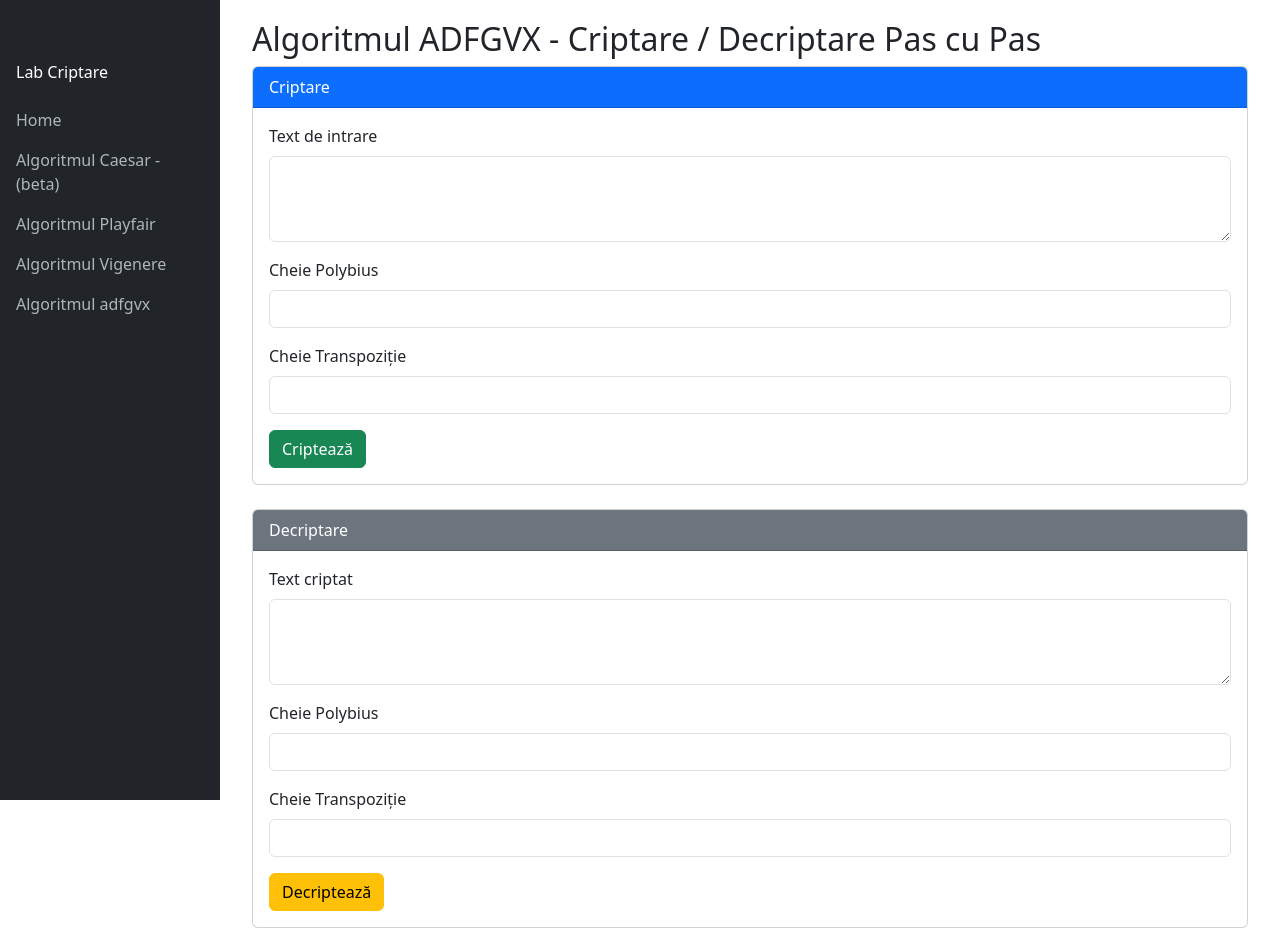
After one commit to Annanas1k/py-cript, a Flask app: page /adfgvx in a window 1280 px wide. The commit adds this page. Run offline with Flask 3, Linux system fonts and the light colour scheme.

Commit message:
lab 1 algoritms

```diff
--- a/app/routes.py
+++ b/app/routes.py
@@ -52,3 +52,330 @@ def caesar():
                            encrypted=encrypted, decrypted=decrypted,
                            plaintext=plaintext, ciphertext=ciphertext,
                            key=key, key2=key2)
+
+
+# ====== Algoritmul Playfair ======
+
+def generate_key_matrix(key: str):
+    key = key.upper().replace("J", "I")
+    matrix = []
+    used = set()
+
+    for c in key:
+        if c.isalpha() and c not in used:
+            used.add(c)
+            matrix.append(c)
+
+    for c in "ABCDEFGHIKLMNOPQRSTUVWXYZ":  # fără J
+        if c not in used:
+            used.add(c)
+            matrix.append(c)
+
+    return [matrix[i*5:(i+1)*5] for i in range(5)]
+
+
+def find_position(matrix, letter):
+    for i, row in enumerate(matrix):
+        for j, val in enumerate(row):
+            if val == letter:
+                return i, j
+    return None
+
+
+def prepare_text(text):
+    text = text.upper().replace("J", "I")
+    text = "".join([c for c in text if c.isalpha()])
+    prepared = []
+    i = 0
+    while i < len(text):
+        a = text[i]
+        b = text[i+1] if i+1 < len(text) else "X"
+        if a == b:
+            prepared.append(a + "X")
+            i += 1
+        else:
+            prepared.append(a + b)
+            i += 2
+    return prepared
+
+
+def playfair_encrypt(plaintext, key):
+    matrix = generate_key_matrix(key)
+    digraphs = prepare_text(plaintext)
+    encrypted = ""
+
+    for pair in digraphs:
+        a, b = pair
+        row1, col1 = find_position(matrix, a)
+        row2, col2 = find_position(matrix, b)
+
+        if row1 == row2:  # aceeași linie
+            encrypted += matrix[row1][(col1 + 1) % 5]
+            encrypted += matrix[row2][(col2 + 1) % 5]
+        elif col1 == col2:  # aceeași coloană
+            encrypted += matrix[(row1 + 1) % 5][col1]
+            encrypted += matrix[(row2 + 1) % 5][col2]
+        else:  # dreptunghi
+            encrypted += matrix[row1][col2]
+            encrypted += matrix[row2][col1]
+
+    return encrypted
+
+
+def playfair_decrypt(ciphertext, key):
+    matrix = generate_key_matrix(key)
+    digraphs = [ciphertext[i:i+2] for i in range(0, len(ciphertext), 2)]
+    decrypted = ""
+
+    for pair in digraphs:
+        a, b = pair
+        row1, col1 = find_position(matrix, a)
+        row2, col2 = find_position(matrix, b)
+
+        if row1 == row2:  # aceeași linie
+            decrypted += matrix[row1][(col1 - 1) % 5]
+            decrypted += matrix[row2][(col2 - 1) % 5]
+        elif col1 == col2:  # aceeași coloană
+            decrypted += matrix[(row1 - 1) % 5][col1]
+            decrypted += matrix[(row2 - 1) % 5][col2]
+        else:  # dreptunghi
+            decrypted += matrix[row1][col2]
+            decrypted += matrix[row2][col1]
+
+    return decrypted
+
+
+@bp.route("/playfair", methods=["GET", "POST"])
+def playfair():
+    encrypted = None
+    decrypted = None
+    plaintext = ""
+    ciphertext = ""
+    key = ""
+
+    if request.method == "POST":
+        action = request.form.get("action")
+
+        if action == "encrypt":
+            plaintext = request.form.get("plaintext", "")
+            key = request.form.get("key", "")
+            encrypted = playfair_encrypt(plaintext, key)
+            matrix = generate_key_matrix(key)
+
+        elif action == "decrypt":
+            ciphertext = request.form.get("ciphertext", "")
+            key = request.form.get("key2", "")
+            decrypted = playfair_decrypt(ciphertext, key)
+            matrix = generate_key_matrix(key)
+
+    return render_template("playfair.html",
+                           plaintext=plaintext,
+                           ciphertext=ciphertext,
+                           key=key,
+                           encrypted=encrypted,
+                           decrypted=decrypted,
+                           matrix=matrix)
+
+
+
+
+# ====== Algoritmul Vigenere ======
+
+def vigenere_encrypt(plaintext, key):
+    plaintext = plaintext.upper()
+    key = key.upper()
+    ciphertext = ""
+    key_index = 0
+
+    for char in plaintext:
+        if char.isalpha():
+            shift = ord(key[key_index % len(key)]) - ord('A')
+            encrypted_char = chr((ord(char) - ord('A') + shift) % 26 + ord('A'))
+            ciphertext += encrypted_char
+            key_index += 1
+        else:
+            ciphertext += char
+    return ciphertext
+
+
+def vigenere_decrypt(ciphertext, key):
+    ciphertext = ciphertext.upper()
+    key = key.upper()
+    plaintext = ""
+    key_index = 0
+
+    for char in ciphertext:
+        if char.isalpha():
+            shift = ord(key[key_index % len(key)]) - ord('A')
+            decrypted_char = chr((ord(char) - ord('A') - shift) % 26 + ord('A'))
+            plaintext += decrypted_char
+            key_index += 1
+        else:
+            plaintext += char
+    return plaintext
+
+
+@bp.route("/vigenere", methods=["GET", "POST"])
+def vigenere():
+    encrypted = None
+    decrypted = None
+    plaintext = ""
+    ciphertext = ""
+    key = ""
+
+    if request.method == "POST":
+        action = request.form.get("action")
+
+        if action == "encrypt":
+            plaintext = request.form.get("plaintext", "")
+            key = request.form.get("key", "")
+            encrypted = vigenere_encrypt(plaintext, key)
+
+        elif action == "decrypt":
+            ciphertext = request.form.get("ciphertext", "")
+            key = request.form.get("key2", "")
+            decrypted = vigenere_decrypt(ciphertext, key)
+
+    return render_template("vigenere.html",
+                           plaintext=plaintext,
+                           ciphertext=ciphertext,
+                           key=key,
+                           encrypted=encrypted,
+                           decrypted=decrypted)
+
+
+
+
+
+# ====== Algoritmul ADFG(V)X======
+import string
+
+SYMBOLS = list(string.ascii_uppercase) + list("0123456789")
+CODES = ['A', 'D', 'F', 'G', 'V', 'X']
+
+
+# Construiește pătratul Polybius
+def create_polybius_square(keyword):
+    keyword = "".join(dict.fromkeys(keyword.upper()))  # elimină duplicatele
+    remaining = [c for c in SYMBOLS if c not in keyword]
+    square_list = list(keyword) + remaining
+
+    polybius = {}
+    inv_polybius = {}
+    for i, row_code in enumerate(CODES):
+        for j, col_code in enumerate(CODES):
+            if i * 6 + j >= len(square_list):
+                continue
+            char = square_list[i * 6 + j]
+            code = row_code + col_code
+            polybius[char] = code
+            inv_polybius[code] = char
+    return polybius, inv_polybius
+
+
+# Criptare cu pași
+def adfgvx_encrypt(plaintext, poly_key, transpo_key):
+    steps = []
+
+    plaintext = plaintext.upper().replace(" ", "")
+    steps.append(f"Text curățat: {plaintext}")
+
+    polybius, _ = create_polybius_square(poly_key)
+
+    coded_text = "".join([polybius[c] for c in plaintext if c in polybius])
+    steps.append(f"Cod Polybius (ADFGVX): {coded_text}")
+
+    cols = len(transpo_key)
+    rows = (len(coded_text) + cols - 1) // cols
+    table = [list(coded_text[i * cols:(i + 1) * cols]) for i in range(rows)]
+    while len(table[-1]) < cols:
+        table[-1].append("")
+
+    steps.append("Tabel transpoziție înainte de sortare:")
+    for r in table:
+        steps.append(" ".join(r))
+
+    sorted_indices = sorted(range(cols), key=lambda i: transpo_key[i])
+    encrypted = ""
+    for i in sorted_indices:
+        for row in table:
+            if row[i]:
+                encrypted += row[i]
+
+    steps.append(f"Text criptat final: {encrypted}")
+    return encrypted, steps
+
+
+# Decriptare cu pași
+def adfgvx_decrypt(ciphertext, poly_key, transpo_key):
+    steps = []
+
+    ciphertext = ciphertext.upper().replace(" ", "")
+    steps.append(f"Text criptat primit: {ciphertext}")
+
+    polybius, inv_polybius = create_polybius_square(poly_key)
+
+    cols = len(transpo_key)
+    rows = (len(ciphertext) + cols - 1) // cols
+    full_cols = len(ciphertext) % cols or cols
+    col_lengths = [rows if i < full_cols else rows - 1 for i in range(cols)]
+    sorted_indices = sorted(range(cols), key=lambda i: transpo_key[i])
+
+    table = [["" for _ in range(cols)] for _ in range(rows)]
+    idx = 0
+    for si, col_idx in enumerate(sorted_indices):
+        for r in range(col_lengths[si]):
+            table[r][col_idx] = ciphertext[idx]
+            idx += 1
+
+    steps.append("Tabel transpoziție reconstruit:")
+    for r in table:
+        steps.append(" ".join(r))
+
+    coded_text = "".join(["".join(row) for row in table])
+
+    plaintext = ""
+    for i in range(0, len(coded_text), 2):
+        pair = coded_text[i:i + 2]
+        if pair in inv_polybius:
+            plaintext += inv_polybius[pair]
+
+    steps.append(f"Text decriptat final: {plaintext}")
+    return plaintext, steps
+
+
+# Flask route
+@bp.route("/adfgvx", methods=["GET", "POST"])
+def adfgvx():
+    plaintext = ""
+    ciphertext = ""
+    poly_key = ""
+    transpo_key = ""
+    encrypted = ""
+    decrypted = ""
+    steps_encrypt = []
+    steps_decrypt = []
+
+    if request.method == "POST":
+        action = request.form.get("action")
+        poly_key = request.form.get("poly_key", "").upper()
+        transpo_key = request.form.get("transpo_key", "").upper()
+
+        if action == "encrypt":
+            plaintext = request.form.get("plaintext", "")
+            encrypted, steps_encrypt = adfgvx_encrypt(plaintext, poly_key, transpo_key)
+        elif action == "decrypt":
+            ciphertext = request.form.get("ciphertext", "")
+            decrypted, steps_decrypt = adfgvx_decrypt(ciphertext, poly_key, transpo_key)
+
+    return render_template(
+        "adfgvx.html",
+        plaintext=plaintext,
+        ciphertext=ciphertext,
+        poly_key=poly_key,
+        transpo_key=transpo_key,
+        encrypted=encrypted,
+        decrypted=decrypted,
+        steps_encrypt=steps_encrypt,
+        steps_decrypt=steps_decrypt
+    )
--- /dev/null
+++ b/app/templates/adfgvx.html
@@ -0,0 +1,78 @@
+{% extends "base.html" %}
+{% block title %}Algoritmul ADFGVX{% endblock %}
+
+{% block content %}
+<h2>Algoritmul ADFGVX - Criptare / Decriptare Pas cu Pas</h2>
+
+<!-- Criptare -->
+<div class="card mb-4">
+    <div class="card-header bg-primary text-white">Criptare</div>
+    <div class="card-body">
+        <form method="POST">
+            <div class="mb-3">
+                <label for="plaintext" class="form-label">Text de intrare</label>
+                <textarea class="form-control" id="plaintext" name="plaintext" rows="3">{{ plaintext|default('') }}</textarea>
+            </div>
+            <div class="mb-3">
+                <label for="poly_key" class="form-label">Cheie Polybius</label>
+                <input type="text" class="form-control" id="poly_key" name="poly_key" value="{{ poly_key|default('') }}">
+            </div>
+            <div class="mb-3">
+                <label for="transpo_key" class="form-label">Cheie Transpoziție</label>
+                <input type="text" class="form-control" id="transpo_key" name="transpo_key" value="{{ transpo_key|default('') }}">
+            </div>
+            <button type="submit" name="action" value="encrypt" class="btn btn-success">Criptează</button>
+        </form>
+
+        {% if steps_encrypt %}
+        <hr>
+        <h5>Pași Criptare:</h5>
+        <ol>
+            {% for step in steps_encrypt %}
+                <li>{{ step }}</li>
+            {% endfor %}
+        </ol>
+        <div class="mt-2">
+            <label class="form-label">Rezultat final:</label>
+            <textarea class="form-control" rows="2" readonly>{{ encrypted }}</textarea>
+        </div>
+        {% endif %}
+    </div>
+</div>
+
+<!-- Decriptare -->
+<div class="card">
+    <div class="card-header bg-secondary text-white">Decriptare</div>
+    <div class="card-body">
+        <form method="POST">
+            <div class="mb-3">
+                <label for="ciphertext" class="form-label">Text criptat</label>
+                <textarea class="form-control" id="ciphertext" name="ciphertext" rows="3">{{ ciphertext|default('') }}</textarea>
+            </div>
+            <div class="mb-3">
+                <label for="poly_key2" class="form-label">Cheie Polybius</label>
+                <input type="text" class="form-control" id="poly_key2" name="poly_key" value="{{ poly_key|default('') }}">
+            </div>
+            <div class="mb-3">
+                <label for="transpo_key2" class="form-label">Cheie Transpoziție</label>
+                <input type="text" class="form-control" id="transpo_key2" name="transpo_key" value="{{ transpo_key|default('') }}">
+            </div>
+            <button type="submit" name="action" value="decrypt" class="btn btn-warning">Decriptează</button>
+        </form>
+
+        {% if steps_decrypt %}
+        <hr>
+        <h5>Pași Decriptare:</h5>
+        <ol>
+            {% for step in steps_decrypt %}
+                <li>{{ step }}</li>
+            {% endfor %}
+        </ol>
+        <div class="mt-2">
+            <label class="form-label">Rezultat final:</label>
+            <textarea class="form-control" rows="2" readonly>{{ decrypted }}</textarea>
+        </div>
+        {% endif %}
+    </div>
+</div>
+{% endblock %}
--- a/app/templates/base.html
+++ b/app/templates/base.html
@@ -5,32 +5,73 @@
     <meta name="viewport" content="width=device-width, initial-scale=1">
     <title>{% block title %}Criptare și Securitate{% endblock %}</title>
     <link href="https://cdn.jsdelivr.net/npm/bootstrap@5.3.2/dist/css/bootstrap.min.css" rel="stylesheet">
+
+    <style>
+        body {
+            margin: 0;
+            padding: 0;
+            display: flex;
+        }
+
+        /* Sidebar fix */
+        .sidebar {
+            position: fixed;
+            top: 0;
+            left: 0;
+            height: 100vh;
+            width: 220px;
+            background-color: #212529; /* echivalent bg-dark */
+            padding-top: 60px;
+        }
+
+        .sidebar .nav-link {
+            color: #adb5bd;
+        }
+
+        .sidebar .nav-link:hover {
+            color: #fff;
+            background-color: #343a40;
+            border-radius: 5px;
+        }
+
+        /* Conținutul paginii mutat la dreapta */
+        .content {
+            margin-left: 220px;
+            padding: 20px;
+            width: 100%;
+        }
+    </style>
 </head>
 <body>
-    <!-- Navbar -->
-    <nav class="navbar navbar-expand-lg navbar-dark bg-dark mb-4 fixed-top">
-        <div class="container-fluid">
-            <a class="navbar-brand" href="{{ url_for('main.home')}}">Lab Criptare</a>
-            <button class="navbar-toggler" type="button" data-bs-toggle="collapse" data-bs-target="#navbarNav">
-                <span class="navbar-toggler-icon"></span>
-            </button>
-            <div class="collapse navbar-collapse" id="navbarNav">
-                <ul class="navbar-nav">
-                    <li class="nav-item"><a class="nav-link" href="{{ url_for('main.home')}}">Home</a></li>
-                    <li class="nav-item"><a class="nav-link" href="{{ url_for('main.caesar')}}">Algoritm Caesar</a></li>
-                    <!-- pe viitor adaugi aici alți algoritmi -->
-                </ul>
-            </div>
+    <!-- Sidebar -->
+    <div class="sidebar">
+        <a class="navbar-brand text-white px-3" href="{{ url_for('main.home')}}">Lab Criptare</a>
+        <ul class="nav flex-column mt-3">
+            <li class="nav-item">
+                <a class="nav-link" href="{{ url_for('main.home')}}">Home</a>
+            </li>
+            <li class="nav-item">
+                <a class="nav-link" href="{{ url_for('main.caesar')}}">Algoritmul Caesar - (beta)</a>
+            </li>
+            <li class="nav-item">
+                <a class="nav-link" href="{{ url_for('main.playfair')}}">Algoritmul Playfair </a>
+            </li>
+            <li class="nav-item">
+                <a class="nav-link" href="{{ url_for('main.vigenere')}}">Algoritmul Vigenere </a>
+            </li>
+            <li class="nav-item">
+                <a class="nav-link" href="{{ url_for('main.adfgvx')}}">Algoritmul adfgvx </a>
+            </li>
+        </ul>
+    </div>
+
+    <!-- Conținut -->
+    <div class="content">
+        <div class="container">
+            {% block content %}
+            {% endblock %}
         </div>
-    </nav>
-
-    <br style="margin-top:100px;">
-
-    <div class="container">
-        {% block content %}
-        {% endblock %}
     </div>
-    <br style="margin-bottom: 100px;">
 
     <script src="https://cdn.jsdelivr.net/npm/bootstrap@5.3.2/dist/js/bootstrap.bundle.min.js"></script>
 </body>
```
Also changed, not shown: app/templates/playfair.html (added, +91 -0 lines), app/templates/vigenere.html (added, +54 -0 lines).
